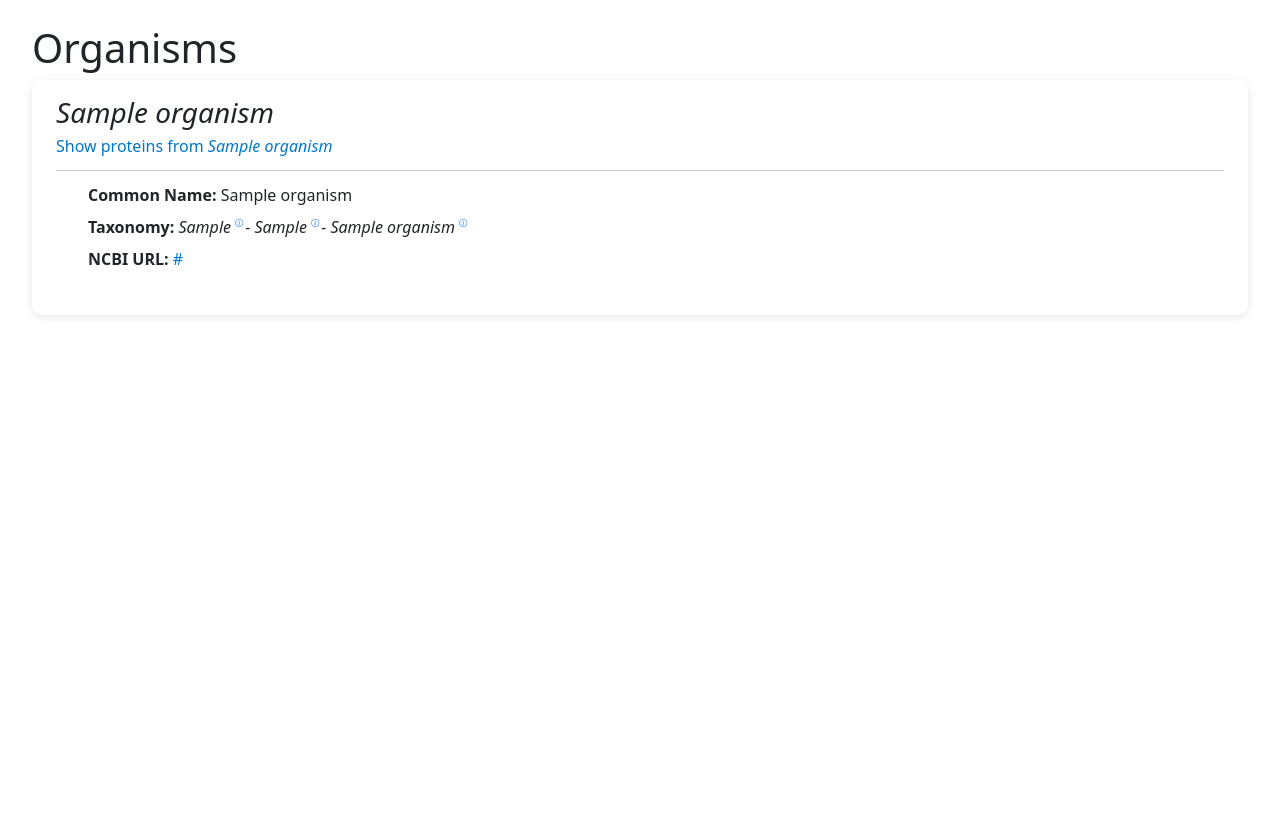
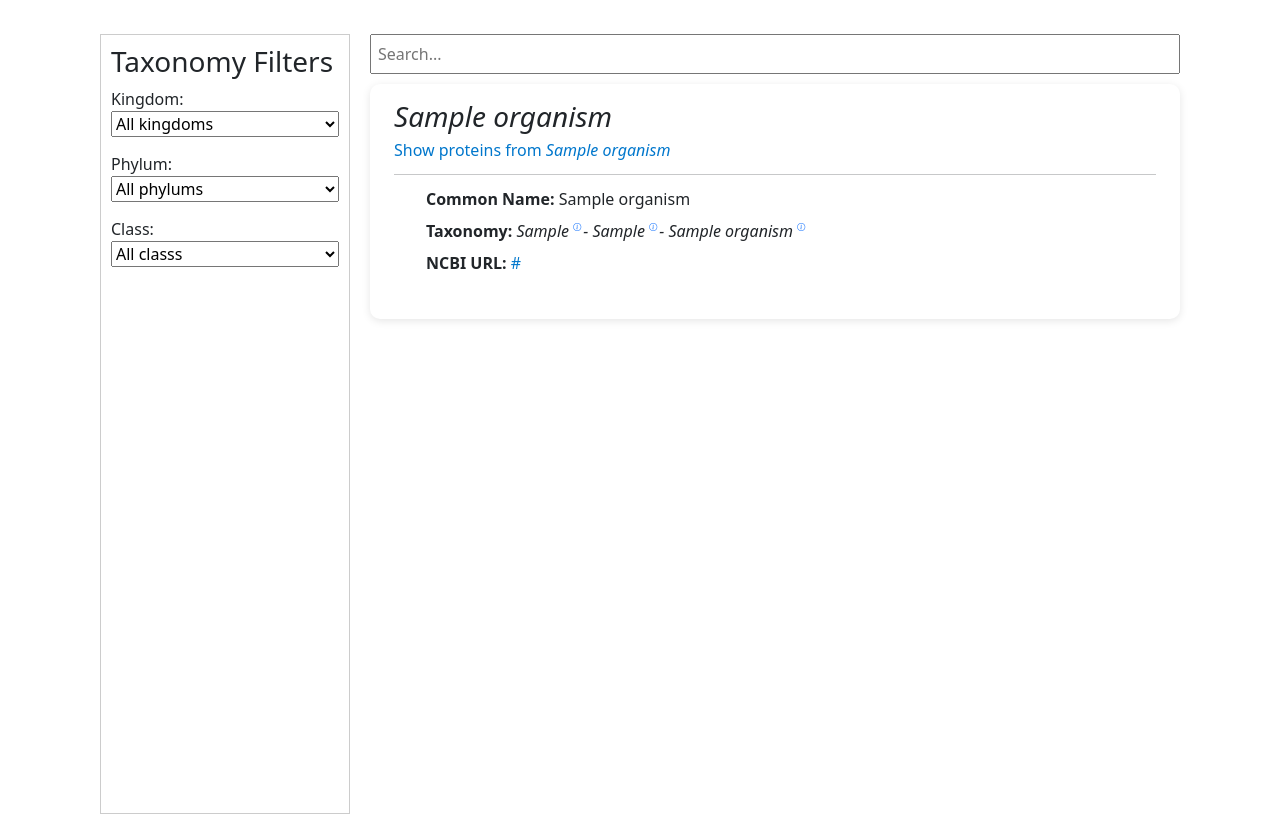
Before and after one commit to MaiteBG/peptide_db_django, a Django app: page / in a window 1280 px wide. Shown: the part 56-870 px from the top of the page. Before the commit the page ends 373 px from the top, so only its background shows below. Run offline with Django 5.2, Linux system fonts and the light colour scheme; tables that the repository leaves empty hold one stand-in row (values such as "Sample post"); some libraries are stand-ins or nearby versions.

Commit message:
feat(organism.view): create initial taxonomy filter

```diff
--- a/peptide_project/catalog/templates/catalog/base.html
+++ b/peptide_project/catalog/templates/catalog/base.html
@@ -136,6 +136,47 @@ function toggleRef(id) {
     }
 }
 
+function createFilterSelect(labelText, items, selectedValue, name, extraAttributes = {}) {
+    // Crear contenedor
+    const container = document.createElement('div');
+
+    // Crear label
+    const label = document.createElement('label');
+    label.setAttribute('for', name);
+    label.textContent = labelText + ':';
+    container.appendChild(label);
+
+    // Crear select
+    const select = document.createElement('select');
+    select.name = name;
+    select.style.width = '100%';
+
+    // Añadir atributos adicionales como hx-get, hx-trigger, etc.
+    for (const [attr, val] of Object.entries(extraAttributes)) {
+        select.setAttribute(attr, val);
+    }
+
+    // Opción por defecto
+    const defaultOption = document.createElement('option');
+    defaultOption.value = '';
+    defaultOption.textContent = `All ${labelText.toLowerCase()}s`;
+    select.appendChild(defaultOption);
+
+    // Añadir items
+    items.forEach(item => {
+        const option = document.createElement('option');
+        option.value = item.value;
+        option.selected = item.value === selectedValue;
+
+        // Construir etiqueta legible
+        option.innerHTML = item.label + (item.count !== undefined ? ` (${item.count})` : '');
+        select.appendChild(option);
+    });
+
+    container.appendChild(select);
+    return container;
+}
+
 
 </script>
 </body>
--- a/peptide_project/catalog/templates/catalog/organism_list.html
+++ b/peptide_project/catalog/templates/catalog/organism_list.html
@@ -1,45 +1,84 @@
-<!-- organism_list.html -->
 {% extends "catalog/base.html" %}
-{% load tooltip_tags %}
-
-{% block title %}
-Lista de Organismos
-{% endblock %}
 
 {% block content %}
-<!-- contenido de esta página -->
+<div class="page-wrapper" style="max-width: 1100px; margin: 0 auto; padding: 10px; position: relative;">
 
+  <!-- Sidebar de filtros -->
+  <aside class="sidebar-filters" style="
+    position: sticky;
+    top: 10px;
+    width: 250px;
+    height: calc(100vh - 20px);
+    overflow-y: auto;
+    border: 1px solid #ccc;
+    padding: 10px;
+    float: left;
+  ">
+    <h3>Taxonomy Filters</h3>
+    <form id="filters-form" name="filters-form" method="get" style="display: flex; flex-direction: column; gap: 15px;"
+          hx-get="{% url 'organism-list' %}"
+          hx-target="#organism-results"
+          hx-push-url="true"
+          hx-trigger="keyup changed delay:300ms"
+          hx-include="#filters-form">
 
-<h1>Organisms</h1>
+      {# Los selects se crearán con JavaScript #}
+    </form>
+  </aside>
 
-<div class="organism-container">
-    {% for organism in organisms %}
-    <div class="organism-card">
-        <div class="organism-block">
-            <h3><em>{{organism.scientific_name}}</em></h3>
-            <a href="{% url 'protein-list' %}?organism={{ organism.scientific_name }}" , target="_blank">
-                Show proteins from <em>{{ organism.scientific_name }}</em>
-            </a>
+  <!-- Resultados -->
+  <main style="margin-left: 270px;">
+    <form id="organism-search" style="margin-bottom: 10px;">
+      <input type="text" name="query" placeholder="Search..."
+             value="{{ query|default:'' }}"
+             hx-get="{% url 'organism-list' %}"
+             hx-target="#organism-results"
+             hx-push-url="true"
+             hx-trigger="keyup changed delay:300ms"
+             hx-include="#organism-search"
+             style="width: 100%; padding: 6px; box-sizing: border-box;">
+    </form>
 
+    <div id="organism-results">
+      {% include "catalog/organism_results.html" %}
+    </div>
+  </main>
 
-            <hr>
-            <div class="organism-details">
-                <p><strong>Common Name:</strong> {{organism.common_name}}</p>
-                <p><strong>Taxonomy:</strong>
-                    <em>
-                        {{ organism.kingdom }} {% tooltip_icon help_texts.kingdom "Help information about Kingdom" %} -
-                        {{ organism.phylum }} {% tooltip_icon help_texts.phylum "Help information about Phylum" %} -
-                        {{ organism.class_name }} {% tooltip_icon help_texts.class_name "Help information about Class"%}
-                    </em>
-                </p>
-                <p><strong>NCBI URL:</strong> <a href="{{organism.ncbi_url}}" target="_blank">{{organism.ncbi_url}}</a>
-                </p>
+</div>
 
-            </div>
-        </div>
-    </div>
-    {% empty %}
-    <p class="no-results">No organisms found.</p>
-    {% endfor %}
-</div>
+<script>
+  const kingdoms = {{ kingdoms_json|safe }};
+  const phyla = {{ phyla_json|safe }};
+  const classes = {{ classes_json|safe }};
+
+  const selected = {
+    kingdom: "{{ selected_kingdom|default:'' }}",
+    phylum: "{{ selected_phylum|default:'' }}",
+    class_name: "{{ selected_class_name|default:'' }}"
+  };
+
+  document.addEventListener("DOMContentLoaded", () => {
+    const form = document.getElementById("filters-form");
+    form.innerHTML = '';
+
+    const attributes = {
+    'hx-get': "{% url "organism-list" %}",
+    'hx-target': "#organism-results",
+    'hx-trigger': "change",
+    'hx-push-url': "true",
+    'hx-include': "#filters-form, #organism-search"
+    };
+
+    const kingdomSelect = createFilterSelect("Kingdom", kingdoms, selected.kingdom, "kingdom", attributes);
+    const phylumSelect = createFilterSelect("Phylum", phyla, selected.phylum, "phylum", attributes);
+    const classSelect = createFilterSelect("Class", classes, selected.class_name, "class_name", attributes);
+
+    form.appendChild(kingdomSelect);
+    form.appendChild(phylumSelect);
+    form.appendChild(classSelect);
+    htmx.process(document.getElementById("filters-form"));
+
+  });
+</script>
+
 {% endblock %}
--- /dev/null
+++ b/peptide_project/catalog/templates/catalog/organism_results.html
@@ -0,0 +1,30 @@
+{% load tooltip_tags %}
+
+
+{% if organisms %}
+{% for organism in organisms %}
+<div class="organism-card">
+    <div class="organism-block">
+        <h3><em>{{ organism.scientific_name }}</em></h3>
+        <a href="{% url 'protein-list' %}?organism={{ organism.scientific_name }}" target="_blank">
+            Show proteins from <em>{{ organism.scientific_name }}</em>
+        </a>
+        <hr>
+        <div class="organism-details">
+            <p><strong>Common Name:</strong> {{ organism.common_name }}</p>
+            <p><strong>Taxonomy:</strong>
+                <em>
+                    {{ organism.kingdom }} {% tooltip_icon help_texts.kingdom "Help information about Kingdom" %} -
+                    {{ organism.phylum }} {% tooltip_icon help_texts.phylum "Help information about Phylum" %} -
+                    {{ organism.class_name }} {% tooltip_icon help_texts.class_name "Help information about Class" %}
+                </em>
+            </p>
+            <p><strong>NCBI URL:</strong> <a href="{{ organism.ncbi_url }}" target="_blank">{{ organism.ncbi_url }}</a>
+            </p>
+        </div>
+    </div>
+</div>
+{% endfor %}
+{% else %}
+<p class="no-results">No organisms found.</p>
+{% endif %}
--- a/peptide_project/catalog/views.py
+++ b/peptide_project/catalog/views.py
@@ -1,19 +1,96 @@
-# views.py
+# catalog/views.py
+from django.db.models import Count, Q
+from django.shortcuts import render
 from django.views.generic import ListView
 from catalog.models import Organism
+import json
 
 
 class OrganismListView(ListView):
     model = Organism
     template_name = "catalog/organism_list.html"
     context_object_name = "organisms"
+    paginate_by = 20  # Añadir paginación
+
+    def get_queryset(self):
+        qs = super().get_queryset()
+
+        # Obtener parámetros de filtro
+        self.query = self.request.GET.get("query", "")
+        self.kingdom = self.request.GET.get('kingdom')
+        self.phylum = self.request.GET.get('phylum')
+        self.class_name = self.request.GET.get('class_name')
+
+        # Aplicar búsqueda si hay query
+        if self.query:
+            qs = qs.filter(
+                Q(scientific_name__icontains=self.query) |
+                Q(common_name__icontains=self.query) |
+                Q(kingdom__icontains=self.query) |
+                Q(phylum__icontains=self.query) |
+                Q(class_name__icontains=self.query)
+            )
+
+        # Aplicar filtros jerárquicos
+        if self.kingdom:
+            qs = qs.filter(kingdom=self.kingdom)
+        if self.phylum:
+            qs = qs.filter(phylum=self.phylum)
+        if self.class_name:
+            qs = qs.filter(class_name=self.class_name)
+
+        return qs.order_by('scientific_name')
 
     def get_context_data(self, **kwargs):
         context = super().get_context_data(**kwargs)
-        # Añadimos los help_text al contexto
-        context['help_texts'] = {
-            'kingdom': Organism._meta.get_field('kingdom').help_text,
-            'phylum': Organism._meta.get_field('phylum').help_text,
-            'class_name': Organism._meta.get_field('class_name').help_text,
-        }
+
+        # Obtener el queryset base (sin paginación)
+        base_qs = self.get_queryset().order_by('scientific_name')
+
+        # Kingdoms - siempre todos
+        kingdoms = Organism.objects.values('kingdom').annotate(
+            count=Count('scientific_name')
+        ).order_by('kingdom')
+
+        # Phyla - dependiendo de si hay kingdom seleccionado
+        phyla_qs = base_qs
+        if self.kingdom:
+            phyla_qs = phyla_qs.filter(kingdom=self.kingdom)
+        phyla = phyla_qs.values('phylum').annotate(
+            count=Count('scientific_name')
+        ).order_by('phylum')
+
+        # Classes - dependiendo de kingdom y phylum
+        classes_qs = base_qs
+        if self.kingdom:
+            classes_qs = classes_qs.filter(kingdom=self.kingdom)
+        if self.phylum:
+            classes_qs = classes_qs.filter(phylum=self.phylum)
+        classes = classes_qs.values('class_name').annotate(
+            count=Count('scientific_name')
+        ).order_by('class_name')
+
+        # Preparar datos para JSON
+        def prepare_data(items, field):
+            return [
+                {"value": item[field], "label": f"{item[field]}", "count": item['count']}
+                for item in items if item[field]
+            ]
+
+        context.update({
+            'kingdoms_json': json.dumps(prepare_data(kingdoms, 'kingdom')),
+            'phyla_json': json.dumps(prepare_data(phyla, 'phylum')),
+            'classes_json': json.dumps(prepare_data(classes, 'class_name')),
+            'selected_kingdom': self.kingdom or '',
+            'selected_phylum': self.phylum or '',
+            'selected_class_name': self.class_name or '',
+            'query': self.query or '',
+        })
+        print(context["kingdoms_json"])
+
         return context
+
+    def render_to_response(self, context, **response_kwargs):
+        if self.request.headers.get('HX-Request'):
+            return render(self.request, 'catalog/organism_results.html', context)
+        return super().render_to_response(context, **response_kwargs)
```
Also changed, not shown: peptide_project/catalog/templates/catalog/home.html (added, +10 -0 lines), peptide_project/proteins/templates/proteins/protein_list.html (+33 -23 lines).
